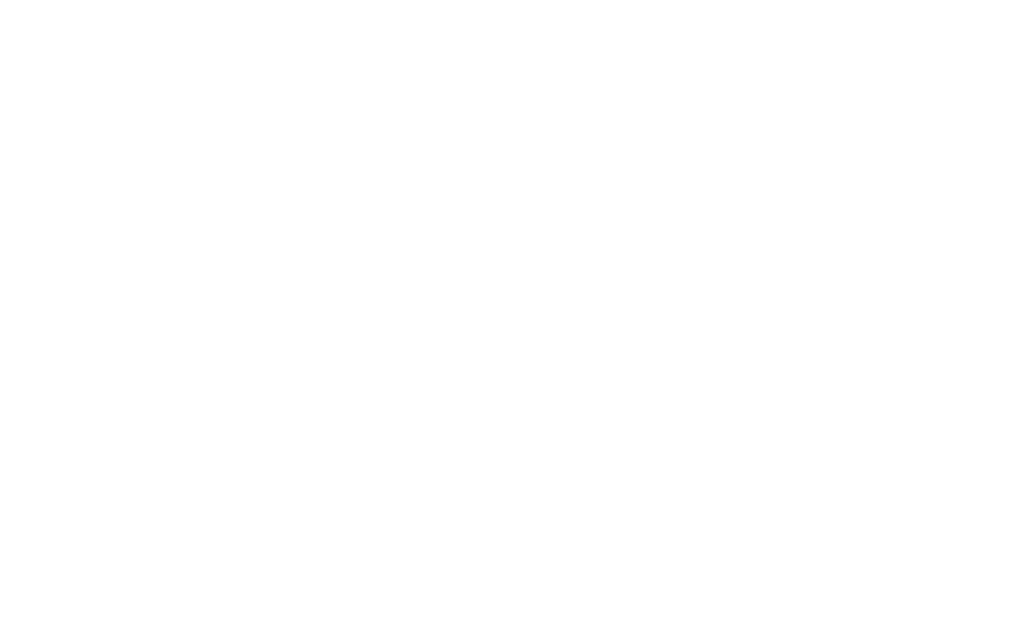
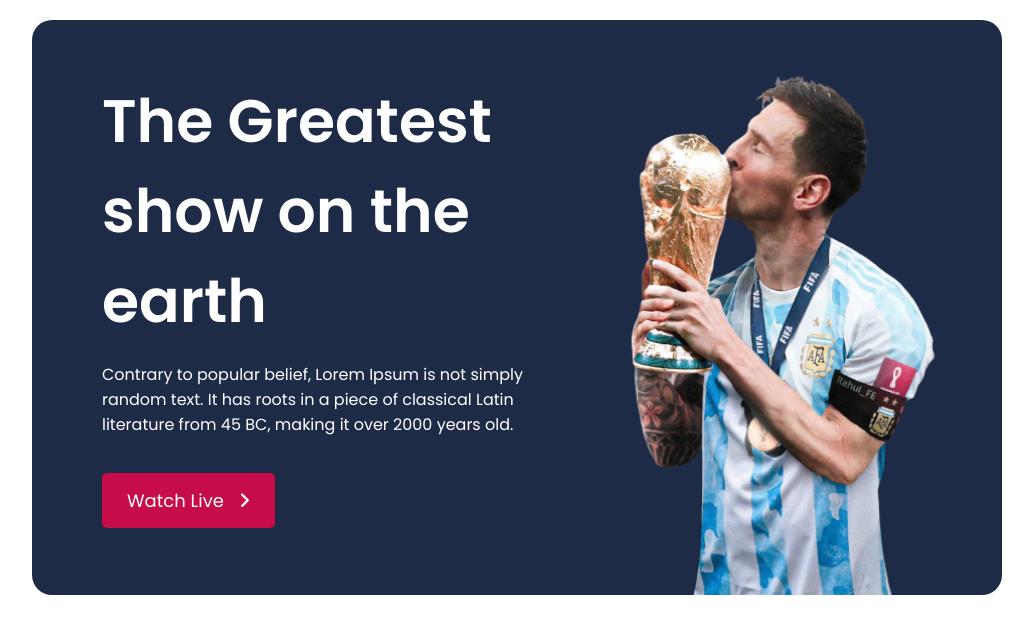
Before and after one commit to asibiqbal/fifa-twenty-two, a plain HTML site: page index.html in a window 1280 px wide. Shown: the whole page, without its empty margins (123-1156 px from the left). Drawn offline with Linux system fonts and the light colour scheme.

Commit message:
add header part

```diff
--- a/index.html
+++ b/index.html
@@ -6,10 +6,31 @@
     <meta http-equiv="X-UA-Compatible" content="IE=edge">
     <meta name="viewport" content="width=device-width, initial-scale=1.0">
     <title>FIFA Twenty Two</title>
+    <!-- Font Awesome -->
+    <script src="https://kit.fontawesome.com/e245dc21e1.js" crossorigin="anonymous"></script>
+    <!-- Custom CSS -->
+    <link rel="stylesheet" href="styles/style.css">
 </head>
 
 <body>
-
+    <!-- Header Part Start -->
+    <header>
+        <div class="banner container">
+            <!-- Banner Content -->
+            <div class="banner-content">
+                <h1>The Greatest show on the earth</h1>
+                <p>Contrary to popular belief, Lorem Ipsum is not simply
+                    random text. It has roots in a piece of classical Latin literature from 45 BC, making it over 2000
+                    years old.</p>
+                <a href="#">Watch Live <i class="fa fa-thin fa-angle-right"></i></a>
+            </div>
+            <!-- Banner img -->
+            <div class="banner-img">
+                <img src="images/messi-world-cup.png" alt="">
+            </div>
+        </div>
+    </header>
+    <!-- Header Part End -->
 </body>
 
 </html>
--- /dev/null
+++ b/styles/style.css
@@ -0,0 +1,86 @@
+/*------------------
+    Google Fonts
+------------------*/
+@import url('https://fonts.googleapis.com/css2?family=Poppins:wght@400;500;600&display=swap');
+
+/*------------------
+     Typography
+------------------*/
+body {
+    margin: 0;
+    padding: 0;
+    font-family: 'Poppins', sans-serif;
+}
+
+.container {
+    width: 900px;
+    height: 575px;
+}
+
+/*------------------
+       Header
+------------------*/
+header {
+    display: flex;
+    justify-content: center;
+    margin-top: 20px;
+}
+
+/* Banner */
+.banner {
+    display: flex;
+    align-items: center;
+    background: #1E2B47;
+    padding-left: 70px;
+    border-radius: 20px;
+}
+
+/* Banner Content */
+.banner-content {
+    width: 50%;
+    margin-bottom: 25px;
+}
+
+.banner-content h1 {
+    font-size: 60px;
+    font-weight: 700;
+    color: #FFFFFF;
+    margin: 0 0;
+}
+
+.banner-content p {
+    font-size: 16px;
+    font-weight: 400;
+    color: #FFFFFF;
+    margin-bottom: 50px;
+}
+
+.banner-content a {
+    font-size: 18px;
+    font-weight: 400;
+    padding: 15px 25px;
+    border-radius: 5px;
+    text-align: center;
+    text-decoration: none;
+    color: #FFFFFF;
+    background-color: #c70c4a;
+}
+
+.banner-content:hover a {
+    background-color: #FF246C;
+    transition: 0.3s ease-in-out;
+}
+
+.banner-content a>i {
+    margin-left: 10px;
+}
+
+/* Banner Image */
+.banner-img {
+    width: 50%;
+}
+
+.banner-img img {
+    width: 100%;
+    height: 582px;
+}
```
Also changed, not shown: images/messi-world-cup.png (added).
